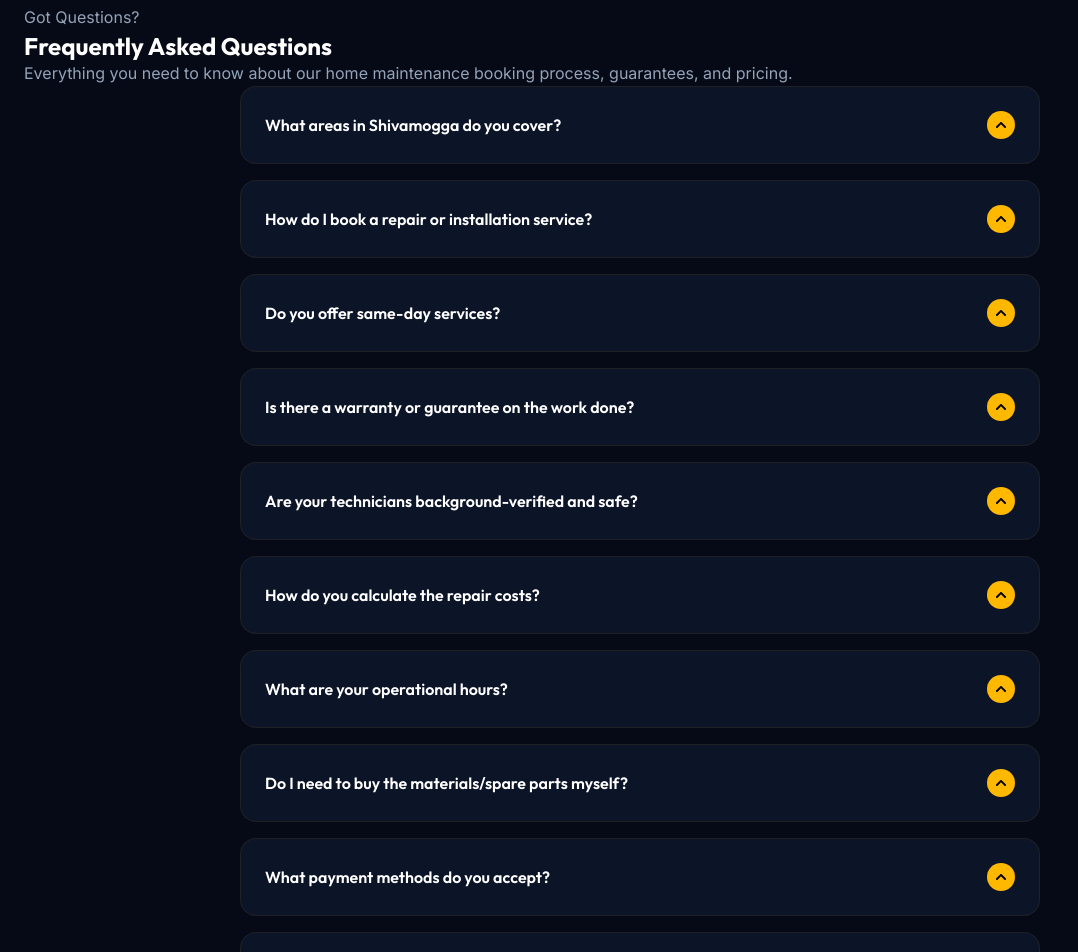
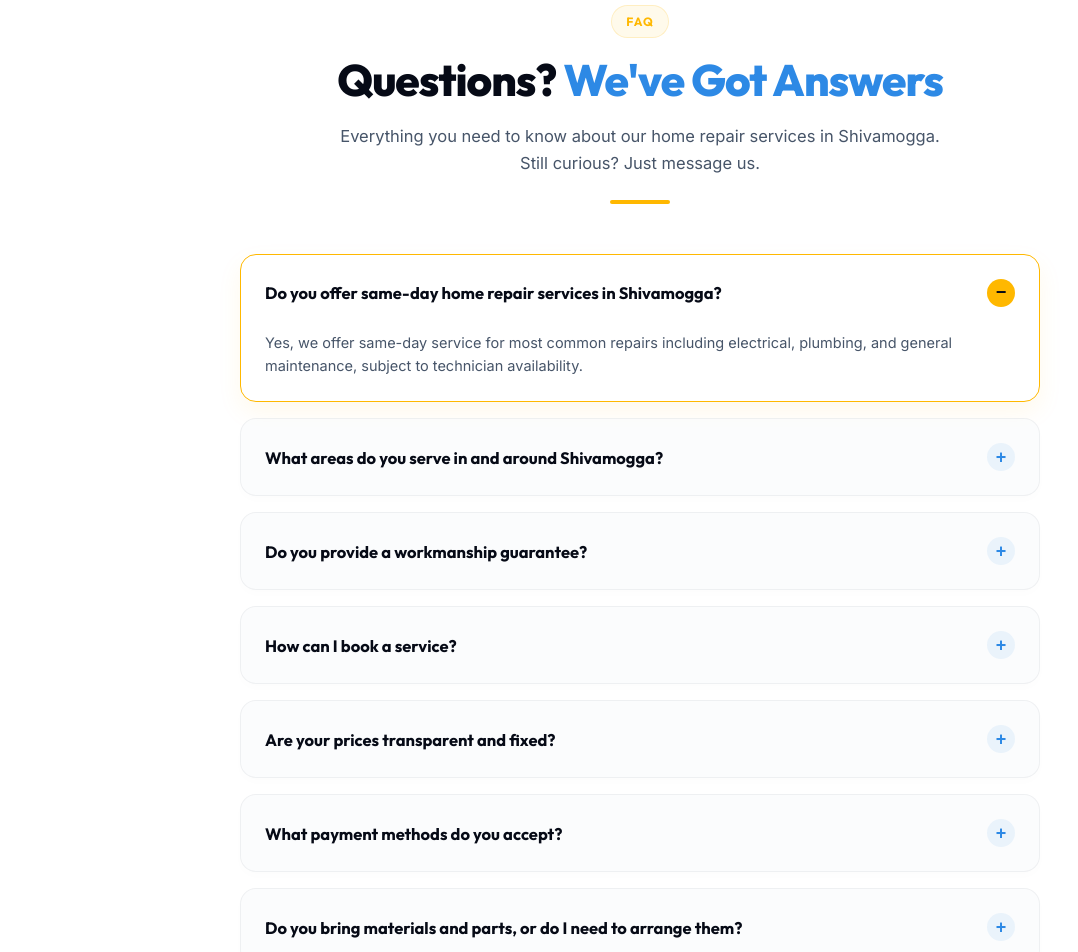
Before and after one commit to Austin7Dsilva/quickfixservices, a React (Vite) app: page / in a window 1280 px wide. Shown: the part 5880-6832 px from the top of the page, without its empty margins (0-1078 px from the left). Built offline with nearby package versions, Linux system fonts and the light colour scheme.

Commit message:
FAQ section

```diff
--- a/src/components/Components.css
+++ b/src/components/Components.css
@@ -1472,6 +1472,69 @@
 /* ==========================================================================
    FAQ COMPONENT
    ========================================================================== */
+.faq-section {
+    background-color: #ffffff;
+    position: relative;
+    color: #475569;
+}
+
+.faq-section .section-header {
+    max-width: 800px;
+    margin: 0 auto 50px;
+    text-align: center;
+    display: flex;
+    flex-direction: column;
+    align-items: center;
+    gap: 16px;
+}
+
+.faq-badge {
+    display: inline-flex;
+    align-items: center;
+    padding: 6px 14px;
+    background-color: rgba(255, 184, 0, 0.08);
+    border: 1px solid rgba(255, 184, 0, 0.18);
+    color: var(--primary-gold);
+    font-family: var(--font-heading);
+    font-size: 12px;
+    font-weight: 700;
+    letter-spacing: 1px;
+    border-radius: 9999px;
+    text-transform: uppercase;
+}
+
+.faq-title {
+    font-family: var(--font-heading);
+    font-size: 44px;
+    font-weight: 800;
+    color: #060a16;
+    line-height: 1.2;
+    margin: 0;
+    letter-spacing: -1px;
+}
+
+.faq-title .text-blue {
+    color: var(--accent-blue);
+}
+
+.faq-description {
+    font-family: var(--font-body);
+    font-size: 16.5px;
+    color: #475569;
+    line-height: 1.6;
+    text-align: center;
+    max-width: 650px;
+    margin: 0;
+}
+
+.faq-header-line {
+    width: 60px;
+    height: 4px;
+    background-color: var(--primary-gold);
+    margin-top: 8px;
+    border-radius: 2px;
+}
+
 .faq-list {
     max-width: 800px;
     margin: 0 auto;
@@ -1480,9 +1543,35 @@
     gap: 16px;
 }
 
+@keyframes faqItemFadeIn {
+    from {
+        opacity: 0;
+        transform: translateY(20px);
+    }
+    to {
+        opacity: 1;
+        transform: translateY(0);
+    }
+}
+
 .faq-item {
-    border-radius: var(--radius-md);
+    border-radius: 16px;
+    border: 1px solid rgba(15, 23, 42, 0.05);
+    background-color: rgba(248, 250, 252, 0.6);
     overflow: hidden;
+    transition:
+        border-color var(--transition-normal),
+        background-color var(--transition-normal),
+        box-shadow var(--transition-normal);
+    box-shadow: 0 4px 10px rgba(15, 23, 42, 0.01);
+    opacity: 0;
+    animation: faqItemFadeIn 0.5s cubic-bezier(0.16, 1, 0.3, 1) forwards;
+}
+
+.faq-item.active {
+    background-color: #ffffff;
+    border-color: var(--primary-gold);
+    box-shadow: 0 10px 25px rgba(255, 184, 0, 0.08);
 }
 
 .faq-question-btn {
@@ -1495,55 +1584,68 @@
     padding: 24px;
     text-align: left;
     cursor: pointer;
-    color: var(--text-light);
+    color: #060a16;
 }
 
 .faq-question {
     font-family: var(--font-heading);
-    font-size: 16px;
-    font-weight: 600;
+    font-size: 16.5px;
+    font-weight: 700;
     padding-right: 20px;
-}
-
-.faq-icon-box {
+    line-height: 1.4;
+}
+
+.faq-toggle-icon {
     width: 28px;
     height: 28px;
     border-radius: 50%;
-    background-color: rgba(255, 255, 255, 0.03);
     display: flex;
     align-items: center;
     justify-content: center;
-    color: var(--primary-gold);
+    font-size: 18px;
+    font-weight: 700;
     flex-shrink: 0;
-    transition: var(--transition-normal);
-}
-
-.faq-item.active .faq-icon-box {
+    transition:
+        background-color var(--transition-normal),
+        color var(--transition-normal),
+        transform var(--transition-normal);
+}
+
+.faq-toggle-icon.closed {
+    background-color: rgba(45, 137, 229, 0.08);
+    color: var(--accent-blue);
+}
+
+.faq-toggle-icon.open {
     background-color: var(--primary-gold);
-    color: #000000;
-}
-
-.faq-arrow-icon {
-    font-size: 12px;
-    transition: transform var(--transition-normal);
-}
-
-.faq-item.active .faq-arrow-icon {
-    transform: rotate(180deg);
+    color: #060a16;
 }
 
 .faq-answer-container {
     overflow: hidden;
     transition:
-        max-height var(--transition-normal),
-        opacity var(--transition-normal);
+        max-height 0.4s cubic-bezier(0.16, 1, 0.3, 1),
+        opacity 0.4s cubic-bezier(0.16, 1, 0.3, 1);
 }
 
 .faq-answer {
     padding: 0 24px 24px;
+    font-family: var(--font-body);
     font-size: 14.5px;
-    color: var(--text-body);
+    color: #475569;
     line-height: 1.6;
+}
+
+@media (max-width: 768px) {
+    .faq-title {
+        font-size: 32px;
+    }
+    .faq-description {
+        font-size: 15px;
+    }
+    .faq-question {
+        font-size: 15px;
+    }
 }
 
 /* ==========================================================================
--- a/src/components/Contact.jsx
+++ b/src/components/Contact.jsx
@@ -47,7 +47,7 @@ export default function Contact() {
                                         href="tel:+918095867649"
                                         className="contact-value link-gold"
                                     >
-                                        +91 98765 43210
+                                        +91 8095867649
                                     </a>
                                 </div>
                             </li>
@@ -66,7 +66,7 @@ export default function Contact() {
                                         rel="noopener noreferrer"
                                         className="contact-value link-green"
                                     >
-                                        +91 98765 43210
+                                        +91 8095867649
                                     </a>
                                 </div>
                             </li>
@@ -80,10 +80,10 @@ export default function Contact() {
                                         Email Support
                                     </span>
                                     <a
-                                        href="mailto:contact@quickfixservices.in"
+                                        href="mailto:ka14quickfixservices@gmail.com"
                                         className="contact-value link-white"
                                     >
-                                        contact@quickfixservices.in
+                                        ka14quickfixservices@gmail.com
                                     </a>
                                 </div>
                             </li>
--- a/src/components/FAQ.jsx
+++ b/src/components/FAQ.jsx
@@ -1,51 +1,38 @@
 import React, { useState } from 'react';
-import { FaChevronDown } from 'react-icons/fa';
 
 const faqs = [
   {
-    question: 'What areas in Shivamogga do you cover?',
-    answer: 'We serve the entire Shivamogga (Shimoga) city area, including Vinoba Nagar, Gopala, Durgigudi, Rajendra Nagar, Jayanagar, Tilak Nagar, Savalanga Road, Gandhi Nagar, and nearby suburbs.',
+    question: 'Do you offer same-day home repair services in Shivamogga?',
+    answer: 'Yes, we offer same-day service for most common repairs including electrical, plumbing, and general maintenance, subject to technician availability.',
   },
   {
-    question: 'How do I book a repair or installation service?',
-    answer: 'You can book a service by calling us directly at +91 98765 43210 or by clicking the "Book on WhatsApp" button. Describe your requirement, send photos if needed, and choose your preferred slot.',
+    question: 'What areas do you serve in and around Shivamogga?',
+    answer: 'We serve the entire Shivamogga city limits and surrounding close areas including Vinoba Nagar, Gopala, Jayanagar, Tilak Nagar, Gandhi Nagar, Savalanga Road, and nearby residential zones.',
   },
   {
-    question: 'Do you offer same-day services?',
-    answer: 'Yes! For bookings made before 12:00 PM, we offer same-day repair services across Shivamogga, depending on the availability of our technicians.',
+    question: 'Do you provide a workmanship guarantee?',
+    answer: 'Yes! All our services are backed by a comprehensive 3-month workmanship guarantee. If the issue reoccurs within this period, we will re-inspect and fix it for free.',
   },
   {
-    question: 'Is there a warranty or guarantee on the work done?',
-    answer: 'Absolutely. We stand behind our quality. We offer a 3-month workmanship guarantee on all our home repair and installation services. If the issue reoccurs, we will fix it for free.',
+    question: 'How can I book a service?',
+    answer: 'You can easily book a service by calling us directly or sending us a message on WhatsApp. Simply share your location, the service needed, and your preferred timing.',
   },
   {
-    question: 'Are your technicians background-verified and safe?',
-    answer: 'Safety is our highest priority. All our local electricians, plumbers, carpenters, and handymen are background-checked, personally vetted, and highly trained professionals.',
-  },
-  {
-    question: 'How do you calculate the repair costs?',
-    answer: 'We believe in transparent pricing. We provide a quick free estimate over the phone or WhatsApp based on your details. For complex tasks, the technician will inspect the issue on-site and provide a final estimate before starting work.',
-  },
-  {
-    question: 'What are your operational hours?',
-    answer: 'We are open from 8:00 AM to 8:00 PM, Monday through Sunday. We work on weekends as well to fit your busy schedule.',
-  },
-  {
-    question: 'Do I need to buy the materials/spare parts myself?',
-    answer: 'You can choose to purchase the materials yourself. Alternatively, our technician can source genuine, branded materials on your behalf and present the bill transparently without any markup.',
+    question: 'Are your prices transparent and fixed?',
+    answer: 'Yes, we believe in upfront pricing. We provide clear, transparent estimates before starting any work so you know exactly what to expect with no hidden charges.',
   },
   {
     question: 'What payment methods do you accept?',
-    answer: 'We accept easy digital payment options including UPI (Google Pay, PhonePe, Paytm, BHIM), Cash, and Net Banking payments after work completion.',
+    answer: 'We accept cash, UPI payments (GPay, PhonePe, Paytm), and bank transfers after the service is successfully completed to your satisfaction.',
   },
   {
-    question: 'Do you take up commercial property maintenance?',
-    answer: 'Yes, we handle electrical, plumbing, mounting, and carpentry maintenance contracts for retail shops, offices, clinics, and residential apartments in Shivamogga.',
-  },
+    question: 'Do you bring materials and parts, or do I need to arrange them?',
+    answer: 'Our technicians can source genuine, high-quality spare parts and materials on your behalf and present the purchase bill transparently, or you can purchase them yourself.',
+  }
 ];
 
 export default function FAQ() {
-  const [activeIndex, setActiveIndex] = useState(null);
+  const [activeIndex, setActiveIndex] = useState(0); // Start with first index open as in screenshot
 
   const toggleFAQ = (index) => {
     setActiveIndex(activeIndex === index ? null : index);
@@ -56,11 +43,14 @@ export default function FAQ() {
       <div className="container">
         {/* Section Header */}
         <div className="section-header reveal">
-          <span className="section-subtitle">Got Questions?</span>
-          <h2 className="section-title">Frequently Asked Questions</h2>
-          <p className="section-description">
-            Everything you need to know about our home maintenance booking process, guarantees, and pricing.
+          <span className="faq-badge">FAQ</span>
+          <h2 className="faq-title">
+            Questions? <span className="text-blue">We've Got Answers</span>
+          </h2>
+          <p className="faq-description">
+            Everything you need to know about our home repair services in Shivamogga. <br />Still curious? Just message us.
           </p>
+          <div className="faq-header-line" aria-hidden="true" />
         </div>
 
         {/* FAQ Accordion List */}
@@ -70,7 +60,7 @@ export default function FAQ() {
             return (
               <div
                 key={index}
-                className={`faq-item glass-panel ${isOpen ? 'active' : ''} reveal`}
+                className={`faq-item ${isOpen ? 'active' : ''}`}
                 style={{ animationDelay: `${index * 50}ms` }}
               >
                 <button
@@ -80,8 +70,8 @@ export default function FAQ() {
                   aria-controls={`faq-answer-${index}`}
                 >
                   <span className="faq-question">{faq.question}</span>
-                  <span className="faq-icon-box">
-                    <FaChevronDown className="faq-arrow-icon" />
+                  <span className={`faq-toggle-icon ${isOpen ? 'open' : 'closed'}`}>
+                    {isOpen ? '−' : '+'}
                   </span>
                 </button>
                 <div
```
Also changed, not shown: src/components/Footer.jsx (+6 -8 lines), 5 other files (tests, documents, lock files or other folders).
